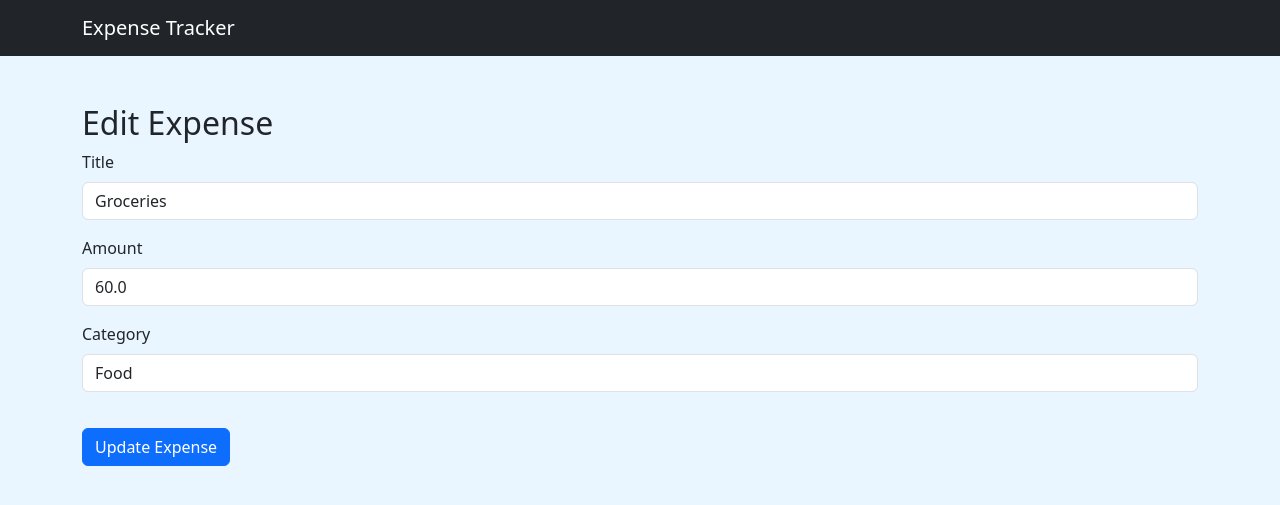
After one commit to mim-1999/expense-tracker, a Flask app: page /edit-expense/1 in a window 1280 px wide. The commit adds this page. Shown: the top 505 px of the page. Run offline with Flask 3, Linux system fonts and the light colour scheme; data comes from the database, SQL or seed files in the repository; both versions use the stored data as it was after the commit.

Commit message:
Implemented CRUD Operations

```diff
--- a/app/controllers/main_controller.py
+++ b/app/controllers/main_controller.py
@@ -1,7 +1,63 @@
-from flask import Blueprint, render_template
+from app.services.expense_service import (
+    get_all_expenses,
+    create_expense,
+    delete_expense,
+    update_expense
+)
+from flask import Blueprint, render_template, request, redirect, url_for
+from app.models.expense import Expense
+from app.extensions import db
 
 main_bp = Blueprint("main", __name__)
 
 @main_bp.route("/")
 def home():
-    return render_template("index.html")
+
+    expenses = get_all_expenses()
+
+    return render_template(
+        "index.html",
+        expenses=expenses
+    )
+
+
+@main_bp.route("/add-expense", methods=["GET", "POST"])
+def add_expense():
+
+    if request.method == "POST":
+
+        create_expense(
+    title=request.form["title"],
+    amount=float(request.form["amount"]),
+    category=request.form["category"]
+)
+
+        return redirect(url_for("main.home"))
+
+    return render_template("add_expense.html")
+
+@main_bp.route("/delete-expense/<int:id>")
+def remove_expense(id):
+    expense = Expense.query.get_or_404(id)
+
+    delete_expense(expense)
+
+    return redirect(url_for("main.home"))
+
+@main_bp.route("/edit-expense/<int:id>", methods=["GET", "POST"])
+def edit_expense(id):
+
+    expense = Expense.query.get_or_404(id)
+
+    if request.method == "POST":
+
+        update_expense(
+            expense,
+            title=request.form["title"],
+            amount=float(request.form["amount"]),
+            category=request.form["category"]
+        )
+
+        return redirect(url_for("main.home"))
+
+    return render_template("edit_expense.html", expense=expense)
--- /dev/null
+++ b/app/extensions.py
@@ -0,0 +1,3 @@
+from flask_sqlalchemy import SQLAlchemy
+
+db = SQLAlchemy()
--- /dev/null
+++ b/app/static/css/style.css
@@ -0,0 +1,12 @@
+body {
+    background-color: #e9f5ff;
+}
+
+h1 {
+    color: #0d6efd;
+    margin-bottom: 20px;
+}
+
+.btn {
+    margin-top: 20px;
+}
--- a/app/templates/base.html
+++ b/app/templates/base.html
@@ -7,6 +7,7 @@
     <title>Expense Tracker</title>
 
     <link href="https://cdn.jsdelivr.net/npm/bootstrap@5.3.7/dist/css/bootstrap.min.css" rel="stylesheet">
+    <link rel="stylesheet" href="{{ url_for('static', filename='css/style.css') }}">
 </head>
 
 <body>
--- /dev/null
+++ b/app/templates/edit_expense.html
@@ -0,0 +1,36 @@
+{% extends "base.html" %}
+
+{% block content %}
+
+<h2>Edit Expense</h2>
+
+<form method="POST">
+
+    <div class="mb-3">
+        <label class="form-label">Title</label>
+        <input type="text" name="title"
+               value="{{ expense.title }}"
+               class="form-control">
+    </div>
+
+    <div class="mb-3">
+        <label class="form-label">Amount</label>
+        <input type="number" step="0.01" name="amount"
+               value="{{ expense.amount }}"
+               class="form-control">
+    </div>
+
+    <div class="mb-3">
+        <label class="form-label">Category</label>
+        <input type="text" name="category"
+               value="{{ expense.category }}"
+               class="form-control">
+    </div>
+
+    <button class="btn btn-primary">
+        Update Expense
+    </button>
+
+</form>
+
+{% endblock %}
--- a/requirements.txt
+++ b/requirements.txt
@@ -1,7 +1,11 @@
 blinker==1.9.0
 click==8.4.2
 Flask==3.1.3
+Flask-SQLAlchemy==3.1.1
+greenlet==3.5.4
 itsdangerous==2.2.0
 Jinja2==3.1.6
 MarkupSafe==3.0.3
+SQLAlchemy==2.0.51
+typing_extensions==4.16.0
 Werkzeug==3.1.8
```
Also changed, not shown: app/__init__.py (+11 -2 lines), app/models/expense.py (added, +12 -0 lines), app/services/expense_service.py (added, +29 -0 lines), app/templates/add_expense.html (added, +30 -0 lines), app/templates/index.html (+39 -10 lines), instance/expense_tracker.db (added).
